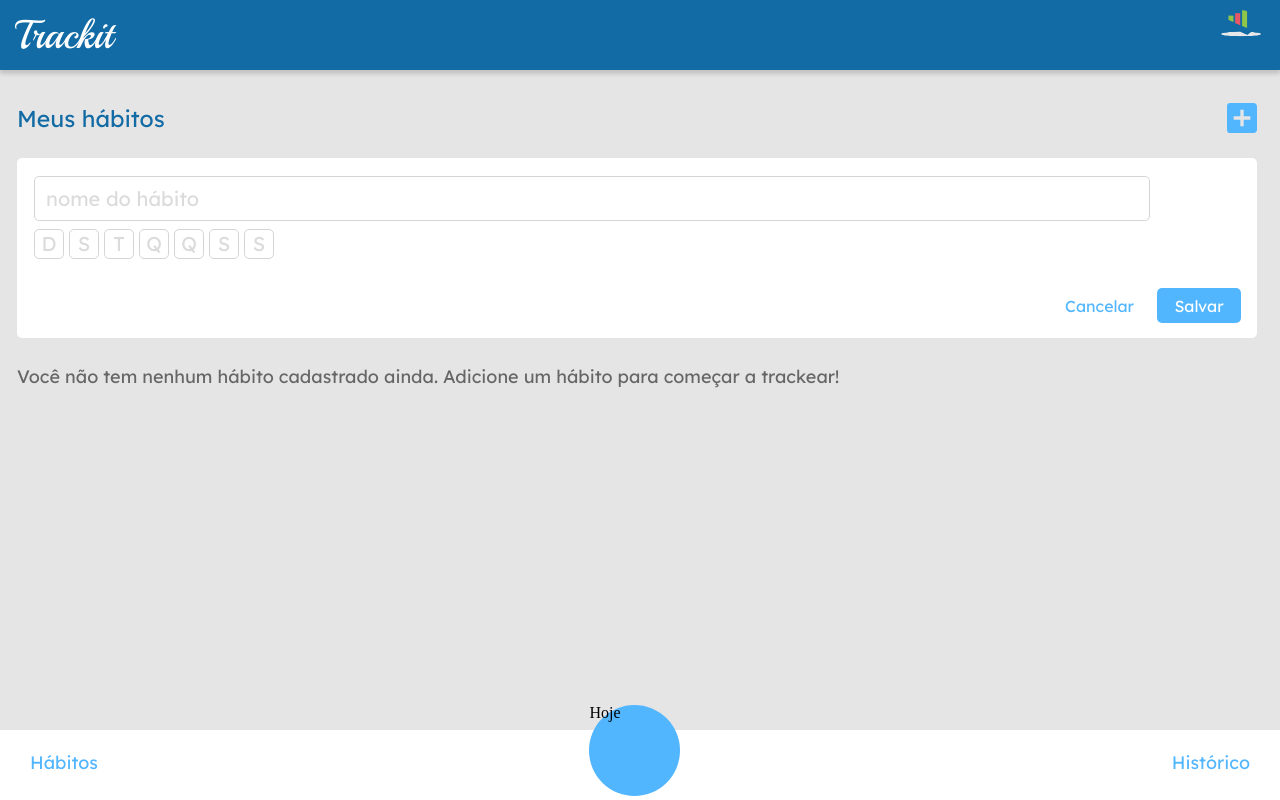
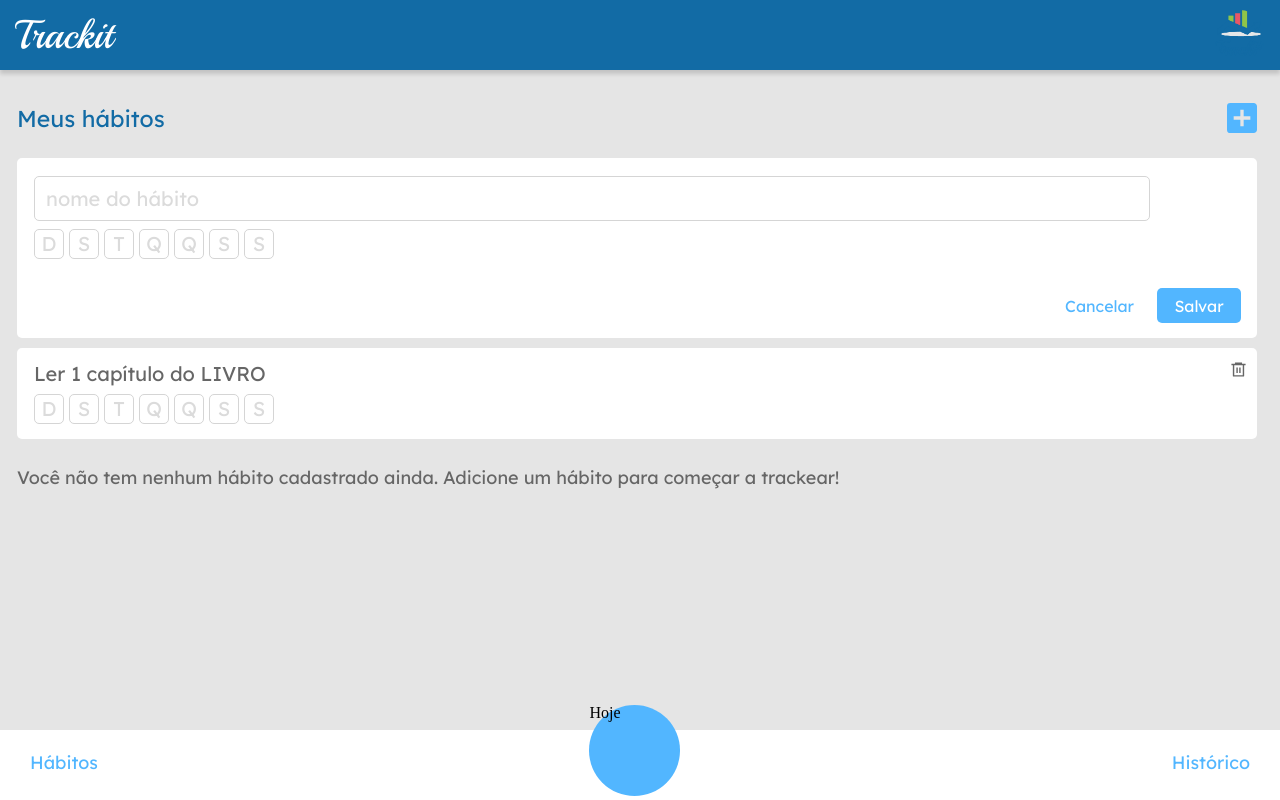
Before and after one commit to AbellasJuan/Track-It, a JavaScript app in the folder projeto10-trackit/: page /habitos in a window 1280 px wide. Built offline with nearby package versions, Linux system fonts and the light colour scheme; the HTML template or start-up script is replaced by a standard one.

Commit message:
habits done

```diff
--- a/projeto10-trackit/src/Habitos/Habitos.js
+++ b/projeto10-trackit/src/Habitos/Habitos.js
@@ -2,6 +2,7 @@ import styled from 'styled-components';
 import { MdAddBox } from 'react-icons/md';
 import Header from '../Header.js';
 import Footer from '../Footer.js';
+import UnicoHabito from './UnicoHabito.js';
 
 export default function Habitos() {
     return (
@@ -35,6 +36,8 @@ export default function Habitos() {
                     </ButtonSave>
                 </Buttons>
             </AddHabits>
+
+            <UnicoHabito/>
 
             <p>Você não tem nenhum hábito cadastrado ainda. Adicione um hábito para começar a trackear!</p>
         </HabitsContainer>
@@ -169,3 +172,5 @@ const ButtonSave = styled.div`
         color: #FFFFFF;
     }
 `
+
+export { WeekDays };
--- /dev/null
+++ b/projeto10-trackit/src/Habitos/UnicoHabito.js
@@ -0,0 +1,54 @@
+import styled from "styled-components";
+import { WeekDays } from "./Habitos.js";
+import { RiDeleteBin6Line } from 'react-icons/ri';
+
+export default function UnicoHabito (){
+    return(
+        <HabitDescription>
+            <TitleAndTrashed>
+            <h1>Ler 1 capítulo do LIVRO</h1>
+            <RiDeleteBin6Line/>
+            </TitleAndTrashed>
+            <WeekDays>
+                <div><span>D</span></div>
+                <div><span>S</span></div>
+                <div><span>T</span></div>
+                <div><span>Q</span></div>
+                <div><span>Q</span></div>
+                <div><span>S</span></div>
+                <div><span>S</span></div>
+            </WeekDays>
+
+
+        </HabitDescription >
+    )
+};
+
+const HabitDescription = styled.div`
+    min-width: 85vw;
+    height: auto;
+    padding-bottom: 15px;
+    margin-right: 5px;
+    margin-top: 10px;
+    box-sizing: border-box;
+    background: #FFFFFF;
+    border-radius: 5px;
+
+
+    h1{
+        overflow: hidden;
+        font-family: Lexend Deca;
+        font-size: 20px;
+        line-height: 25px;
+        color: #666666;
+    }
+`
+const TitleAndTrashed = styled.div`
+    display: flex;
+    padding-top: 13px;
+    padding-left: 17px;
+    padding-right: 10px;
+    justify-content: space-between;
+    font-size: 17px;
+    color: #666666;
+`
```
